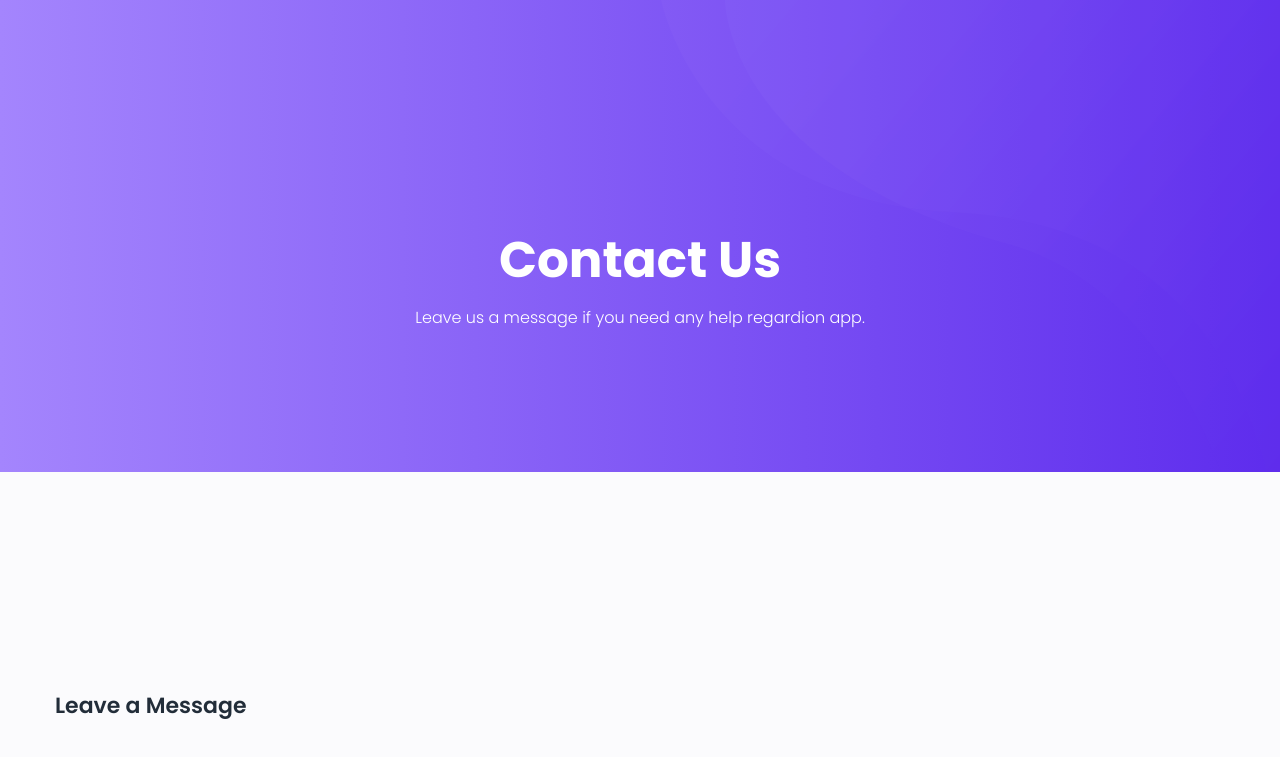
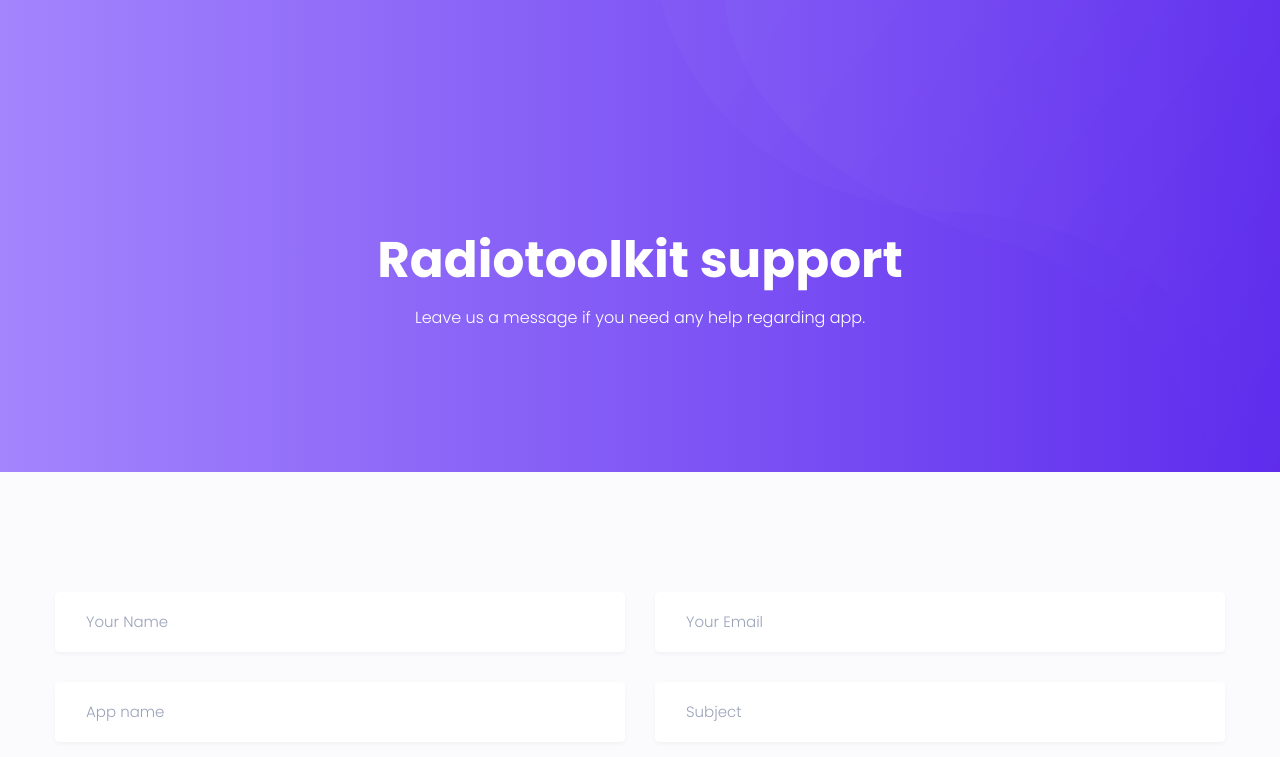
Before and after one commit to abuharsky/radiotoolkit.com, a plain HTML site: page support.html in a window 1280 px wide. Shown: the top 757 px of the page. Drawn offline with Linux system fonts and the light colour scheme; some packages are replaced by stand-ins of ours.

Commit message:
Update and rename contact-1.html to support.html

```diff
--- a/contact-1.html
+++ b/support.html
@@ -80,8 +80,8 @@
         <img class="breadcrumb_shap" src="img/breadcrumb/banner_bg.png" alt="">
         <div class="container">
             <div class="breadcrumb_content text-center">
-                <h1 class="f_p f_700 f_size_50 w_color l_height50 mb_20">Contact Us</h1>
-                <p class="f_300 w_color f_size_16 l_height26">Leave us a message if you need any help regardion app.</p>
+                <h1 class="f_p f_700 f_size_50 w_color l_height50 mb_20">Radiotoolkit support</h1>
+                <p class="f_300 w_color f_size_16 l_height26">Leave us a message if you need any help regarding app.</p>
             </div>
         </div>
     </section>
@@ -90,7 +90,6 @@
         <div class="container">
 
             <div class="contact_form">
-                <h2 class="f_p f_size_22 t_color3 f_600 l_height28 mt_100 mb_40">Leave a Message</h2>
                 <form action="contact_process.php" class="contact_form_box" method="post" id="contactForm" novalidate="novalidate">
                     <div class="row">
                         <div class="col-lg-6">
```
